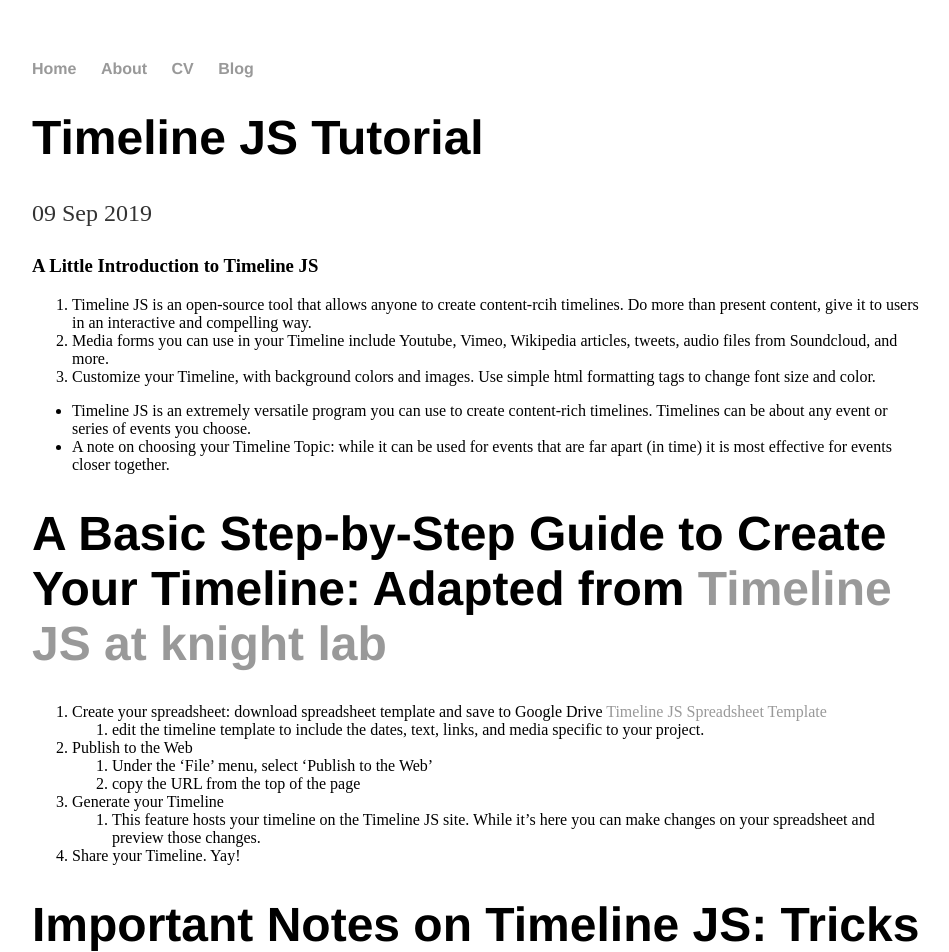
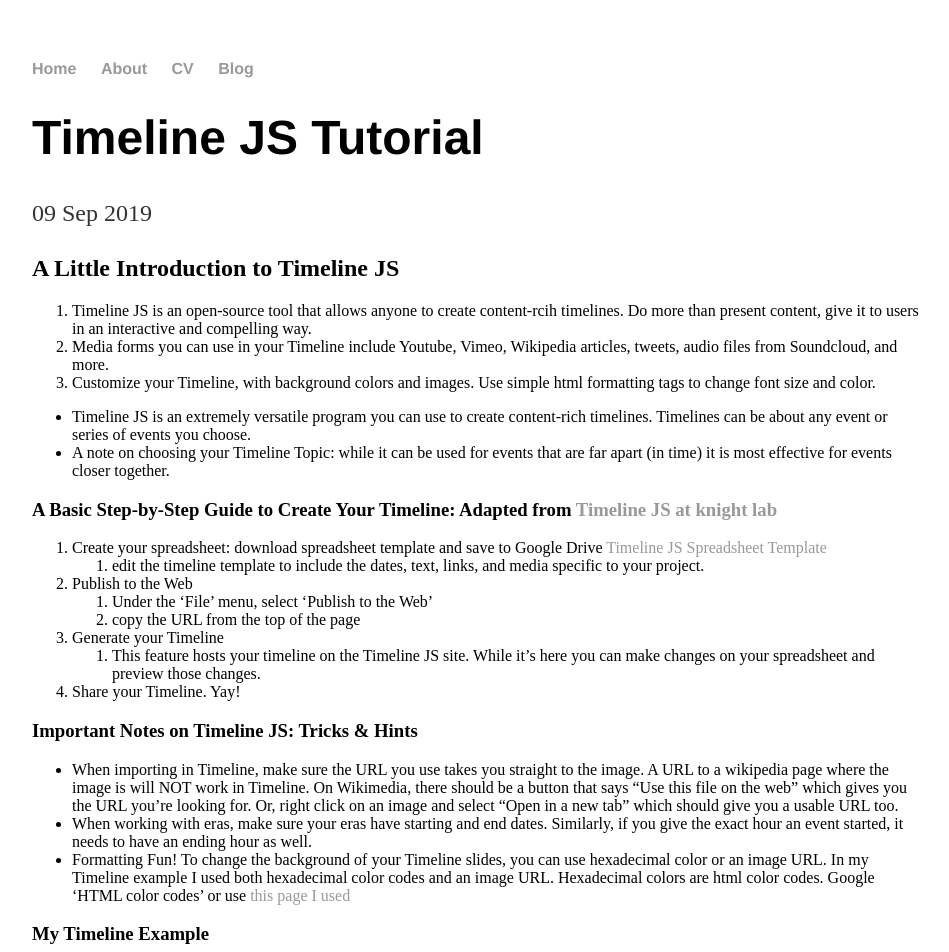
Before and after one commit to HannahEnsignGeorge/HannahEnsignGeorge.github.io, a Jekyll site: the page built from _posts/2019-09-09-Timeline-JS-Tutorial.md, in a window 1280 px wide. Shown: the top 952 px of the page, without its empty margins (160-1109 px from the left). Built offline with Jekyll 4.4.1, drawn with Linux system fonts in a browser that asks for light colours.

```diff
--- a/_posts/2019-09-09-Timeline-JS-Tutorial.md
+++ b/_posts/2019-09-09-Timeline-JS-Tutorial.md
@@ -4,7 +4,7 @@ title: "Timeline JS Tutorial"
 date: 2019-09-09
 ---
 
-### A Little Introduction to Timeline JS ###
+## A Little Introduction to Timeline JS ##
 
 1. Timeline JS is an open-source tool that allows anyone to create content-rcih timelines. Do more than present content, give it to users in an interactive and compelling way.
 2. Media forms you can use in your Timeline include Youtube, Vimeo, Wikipedia articles, tweets, audio files from Soundcloud, and more.
@@ -13,7 +13,7 @@ date: 2019-09-09
   * Timeline JS is an extremely versatile program you can use to create content-rich timelines. Timelines can be about any event or series of events you choose.
   * A note on choosing your Timeline Topic: while it can be used for events that are far apart (in time) it is most effective for events closer together.
 
-# A Basic Step-by-Step Guide to Create Your Timeline: Adapted from [Timeline JS at knight lab](https://timeline.knightlab.com/#make) #
+### A Basic Step-by-Step Guide to Create Your Timeline: Adapted from [Timeline JS at knight lab](https://timeline.knightlab.com/#make) ###
 
 1. Create your spreadsheet: download spreadsheet template and save to Google Drive [Timeline JS Spreadsheet Template](https://docs.google.com/spreadsheets/d/1L-BYrNCEAcSwn8Rr91uiYwee7VD-pK4x38auquRepm0/edit#gid=0)
     1. edit the timeline template to include the dates, text, links, and media specific to your project.
@@ -27,12 +27,12 @@ date: 2019-09-09
 
 4. Share your Timeline. Yay!
 
-# Important Notes on Timeline JS: Tricks & Hints #
+### Important Notes on Timeline JS: Tricks & Hints ###
 
   * When importing in Timeline, make sure the URL you use takes you straight to the image. A URL to a wikipedia page where the image is will NOT work in Timeline. On Wikimedia, there should be a button that says "Use this file on the web" which gives you the URL you're looking for. Or, right click on an image and select "Open in a new tab" which should give you a usable URL too.
   * When working with eras, make sure your eras have starting and end dates. Similarly, if you give the exact hour an event started, it needs to have an ending hour as well.
   * Formatting Fun! To change the background of your Timeline slides, you can use hexadecimal color or an image URL. In my Timeline example I used both hexadecimal color codes and an image URL. Hexadecimal colors are html color codes. Google 'HTML color codes' or use [this page I used](https://html-color-codes.info/)
 
-# My Timeline Example #
+### My Timeline Example ###
 
 <iframe src='https://cdn.knightlab.com/libs/timeline3/latest/embed/index.html?source=1G_DhfiS3g_mIs-lPvuATjqSIDCgRX5gSK9W4pY1SeA0&font=Default&lang=en&initial_zoom=2&height=650' width='100%' height='650' webkitallowfullscreen mozallowfullscreen allowfullscreen frameborder='0'></iframe>com/libs/timeline3/latest/embed/index.html?source=1G_DhfiS3g_mIs-lPvuATjqSIDCgRX5gSK9W4pY1SeA0&font=Default&lang=en&initial_zoom=2&height=650</iframe>
```
